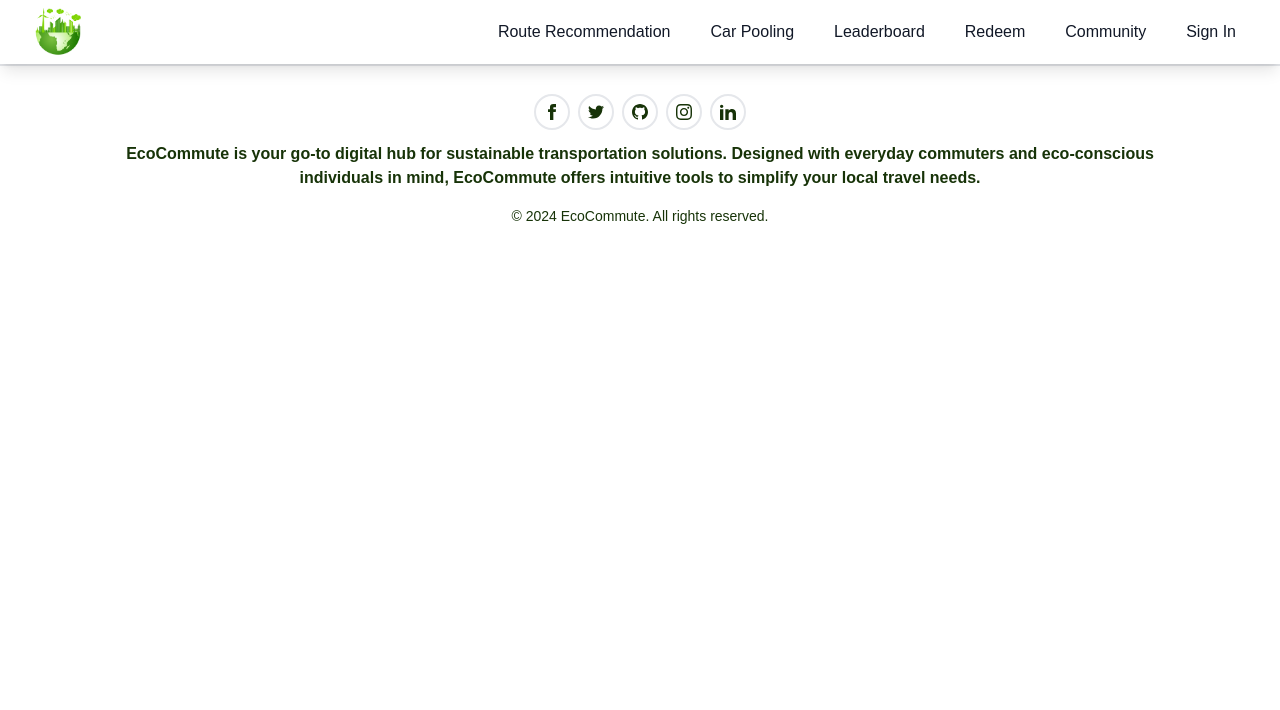
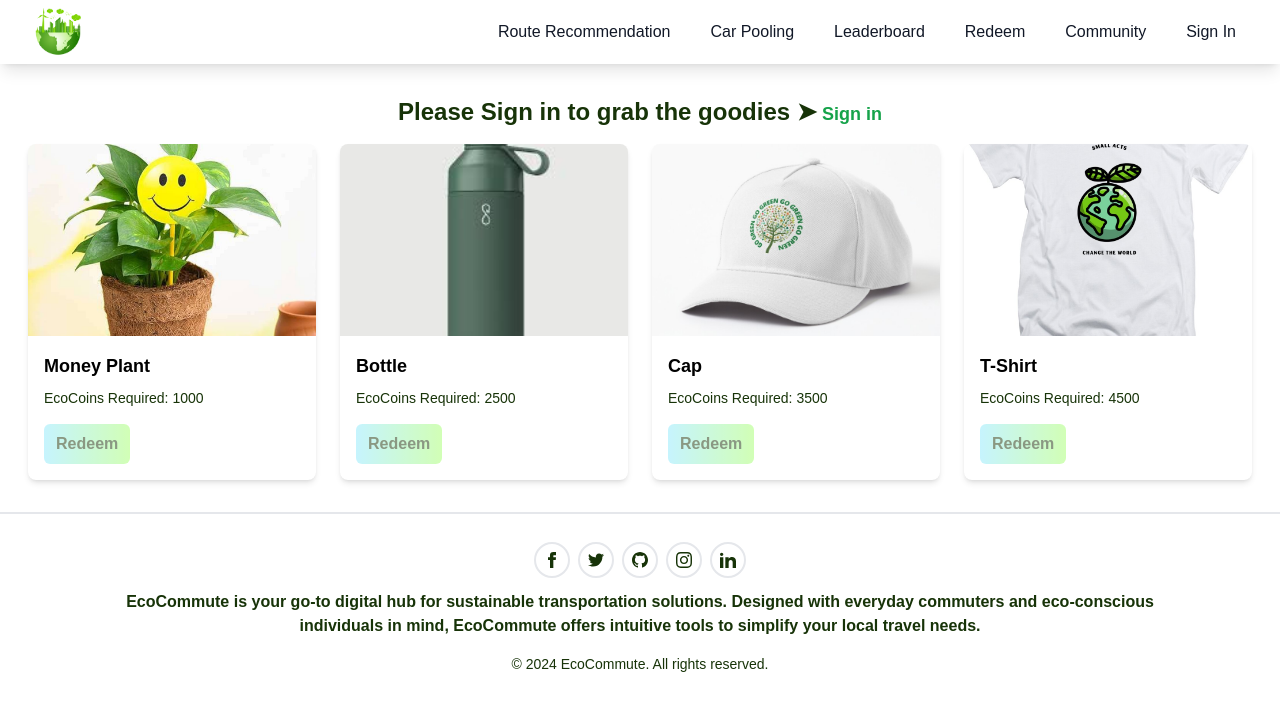
Before and after one commit to Aman172003/EcoCommute, a React (Create React App) app: page /redeem in a window 1280 px wide. Shown: the top 710 px of the page. Built offline with nearby package versions, Linux system fonts and the light colour scheme.

Commit message:
toaster added

```diff
--- a/package.json
+++ b/package.json
@@ -10,6 +10,7 @@
     "nodemon": "^3.1.0",
     "react": "^18.2.0",
     "react-dom": "^18.2.0",
+    "react-hot-toast": "^2.4.1",
     "react-icons": "^5.0.1",
     "react-router-dom": "^6.22.3",
     "react-scripts": "5.0.1",
--- a/src/App.js
+++ b/src/App.js
@@ -20,6 +20,7 @@ import GiveRide from "./pages/GiveRide";
 import AskForRide from "./pages/AskForRide";
 import AvailableDrivers from "./pages/AvailableDrivers";
 import Requests from "./pages/Requests";
+import { Toaster } from "react-hot-toast";
 
 // Custom component to control the visibility of Navbar and Footer
 function NavigationControl() {
@@ -53,8 +54,16 @@ function NavigationControl() {
 }
 
 function App() {
+  const createToast = {
+    success: {
+      theme: {
+        primary: "#09fcf6",
+      },
+    },
+  };
   return (
     <GeneralState>
+      <Toaster position="top-right" toastOptions={createToast}></Toaster>
       <Router>
         <NavigationControl />
       </Router>
--- a/src/auth/Login.js
+++ b/src/auth/Login.js
@@ -4,6 +4,7 @@ import { useNavigate } from "react-router-dom";
 import GeneralContext from "../context/GeneralContext";
 import { auth, provider } from "./config";
 import { signInWithPopup } from "firebase/auth";
+import toast from "react-hot-toast";
 
 const colors = {
   primary: "#9BCF53",
--- a/src/auth/Signup.js
+++ b/src/auth/Signup.js
@@ -1,4 +1,5 @@
 import React, { useEffect, useState, useContext } from "react";
+import toast from "react-hot-toast";
 import { useNavigate } from "react-router-dom";
 import logo from "../assets/logo.png";
 import GeneralContext from "../context/GeneralContext";
@@ -73,6 +74,7 @@ const Signup = () => {
       password,
     };
     await SignIn(payload);
+    toast.success("Congratulations, You have earned 15 EcoCoins");
   };
 
   const handleGoogleClick = async () => {
@@ -87,6 +89,7 @@ const Signup = () => {
         password,
       };
       await SignIn(payload);
+      toast.success("Congratulations, You have earned 15 EcoCoins");
     });
   };
   // useEffect(() => {
--- a/src/components/HostModal.js
+++ b/src/components/HostModal.js
@@ -1,10 +1,11 @@
 import React, { useContext, useEffect, useState, useRef } from "react";
 import GeneralContext from "../context/GeneralContext";
+import toast from "react-hot-toast";
 
 const HostModal = ({ isModalOpen, toggleModal }) => {
   const refClose = useRef(null);
   const context = useContext(GeneralContext);
-  const { addCampaign } = context;
+  const { addCampaign, setLeaderboardData } = context;
 
   const [campaign, setCampaign] = useState({
     title: "",
@@ -13,7 +14,7 @@ const HostModal = ({ isModalOpen, toggleModal }) => {
     description: "",
   });
 
-  const handleClick = (e) => {
+  const handleClick = async (e) => {
     e.preventDefault();
     if (campaign.address.length >= 10 && campaign.description.length >= 10) {
       refClose.current.click();
@@ -29,6 +30,13 @@ const HostModal = ({ isModalOpen, toggleModal }) => {
         address: "",
         description: "",
       });
+      const temp = await setLeaderboardData(localStorage.getItem("name"), 50);
+      const updatedData = await temp.find(
+        (entry) => entry.user === localStorage.getItem("id")
+      );
+      const userCoins = updatedData.coins;
+      localStorage.setItem("coins", userCoins);
+      toast.success("Congratulations, You have earned 50 EcoCoins");
     } else {
       console.log("description and adress length must be greater than 10");
     }
--- a/src/pages/Community.js
+++ b/src/pages/Community.js
@@ -3,6 +3,7 @@ import HostModal from "../components/HostModal";
 import GeneralContext from "../context/GeneralContext";
 import EditModal from "../components/EditModal";
 import Comments from "./Comments";
+import toast from "react-hot-toast";
 
 const Community = () => {
   const context = useContext(GeneralContext);
@@ -12,12 +13,14 @@ const Community = () => {
     addSupporter,
     setCampaigns,
     deleteCampaign,
+    setLeaderboardData,
   } = context;
 
   const [currentCampaign, setCurrentCampaign] = useState(null); // State to store the current campaign being edited
 
   const handleJoinCampaign = async (id) => {
     if (!localStorage.getItem("token")) {
+      // Show a message if user is not signed in
       const overlay = document.createElement("div");
       overlay.style.position = "fixed";
       overlay.style.top = "0";
@@ -33,7 +36,11 @@ const Community = () => {
       document.body.appendChild(overlay);
       return;
     }
+
+    // Call addSupporter function to join or unjoin the campaign
     const updatedCampaign = await addSupporter(id);
+
+    // Update the campaigns state with the updated campaign
     const updatedCampaigns = campaigns.map((campaign) => {
       if (campaign._id === updatedCampaign._id) {
         return updatedCampaign;
@@ -41,6 +48,26 @@ const Community = () => {
       return campaign;
     });
     setCampaigns(updatedCampaigns);
+
+    // Show a success toast if user successfully joins the campaign
+    if (updatedCampaign.supporters.includes(localStorage.getItem("id"))) {
+      const temp = await setLeaderboardData(localStorage.getItem("name"), 20);
+      const updatedData = await temp.find(
+        (entry) => entry.user === localStorage.getItem("id")
+      );
+      const userCoins = updatedData.coins;
+      localStorage.setItem("coins", userCoins);
+      toast.success("Congratulations! You have earned 20 EcoCoins");
+    } else {
+      const temp = await setLeaderboardData(localStorage.getItem("name"), -20);
+      const updatedData = await temp.find(
+        (entry) => entry.user === localStorage.getItem("id")
+      );
+      const userCoins = updatedData.coins;
+      localStorage.setItem("coins", userCoins);
+      // Show an error toast if user unjoins the campaign
+      toast.error("Oops! You have lost 20 EcoCoins");
+    }
   };
 
   useEffect(() => {
@@ -82,6 +109,17 @@ const Community = () => {
   const handleEditCampaign = (campaign) => {
     setCurrentCampaign(campaign);
     editToggleModal();
+  };
+
+  const handleDeleteCampaign = async (campaignId) => {
+    deleteCampaign(campaignId);
+    const temp = await setLeaderboardData(localStorage.getItem("name"), -50);
+    const updatedData = await temp.find(
+      (entry) => entry.user === localStorage.getItem("id")
+    );
+    const userCoins = updatedData.coins;
+    localStorage.setItem("coins", userCoins);
+    toast.error("Ohh! You have lost 50 EcoCoins");
   };
 
   function formatDate(dateString) {
@@ -169,7 +207,9 @@ const Community = () => {
                   <div>
                     {/* Icon for deleting */}
                     {localStorage.getItem("id") === campaign.user && (
-                      <button onClick={() => deleteCampaign(campaign._id)}>
+                      <button
+                        onClick={() => handleDeleteCampaign(campaign._id)}
+                      >
                         <i className="fas fa-trash text-green-800 hover:text-green-700"></i>
                       </button>
                     )}
--- a/src/pages/Redeem.js
+++ b/src/pages/Redeem.js
@@ -30,61 +30,61 @@ const Redeem = () => {
     },
   ];
   const currentCoins = localStorage.getItem("coins") || 0;
-  // return (
-  //   <div className="container mx-auto mt-8 flex flex-col items-center mb-8">
-  //     {localStorage.getItem("id") ? (
-  //       <>
-  //         <h2 className="text-2xl text-custom-green font-bold mb-4">
-  //           Welcome, {localStorage.getItem("name")}!
-  //         </h2>
-  //         <p className="text-lg mb-4">Eco-Coins Available : {currentCoins}</p>
-  //       </>
-  //     ) : (
-  //       <h2 className="text-2xl text-custom-green font-bold mb-4">
-  //         Please Sign in to grab the goodies &#10148;
-  //         <a
-  //           className="text-lg text-green-600 hover:text-green-500"
-  //           onClick={() => navigate("/login")}
-  //           href=""
-  //         >
-  //           {" "}
-  //           Sign in
-  //         </a>
-  //       </h2>
-  //     )}
+  return (
+    <div className="container mx-auto mt-8 flex flex-col items-center mb-8">
+      {localStorage.getItem("id") ? (
+        <>
+          <h2 className="text-2xl text-custom-green font-bold mb-4">
+            Welcome, {localStorage.getItem("name")}!
+          </h2>
+          <p className="text-lg mb-4">Eco-Coins Available : {currentCoins}</p>
+        </>
+      ) : (
+        <h2 className="text-2xl text-custom-green font-bold mb-4">
+          Please Sign in to grab the goodies &#10148;
+          <a
+            className="text-lg text-green-600 hover:text-green-500"
+            onClick={() => navigate("/login")}
+            href=""
+          >
+            {" "}
+            Sign in
+          </a>
+        </h2>
+      )}
 
-  //     <div className="grid grid-cols-1 gap-6 md:grid-cols-2 lg:grid-cols-3 xl:grid-cols-4">
-  //       {goodies.map((goodie) => (
-  //         <div
-  //           key={goodie.id}
-  //           className="bg-white rounded-lg shadow-md overflow-hidden w-72"
-  //         >
-  //           <img
-  //             className="w-full h-48 object-cover"
-  //             src={goodie.imageUrl}
-  //             alt={goodie.name}
-  //           />
-  //           <div className="p-4">
-  //             <p className="text-lg font-semibold mb-2">{goodie.name}</p>
-  //             <p className="text-sm text-custom-green mb-4">
-  //               EcoCoins Required: {goodie.pointsRequired}
-  //             </p>
+      <div className="grid grid-cols-1 gap-6 md:grid-cols-2 lg:grid-cols-3 xl:grid-cols-4">
+        {goodies.map((goodie) => (
+          <div
+            key={goodie.id}
+            className="bg-white rounded-lg shadow-md overflow-hidden w-72"
+          >
+            <img
+              className="w-full h-48 object-cover"
+              src={goodie.imageUrl}
+              alt={goodie.name}
+            />
+            <div className="p-4">
+              <p className="text-lg font-semibold mb-2">{goodie.name}</p>
+              <p className="text-sm text-custom-green mb-4">
+                EcoCoins Required: {goodie.pointsRequired}
+              </p>
 
-  //             <button
-  //               className={`custom-button px-3 py-2 ${
-  //                 currentCoins < goodie.pointsRequired
-  //                   ? "opacity-50 pointer-events-none"
-  //                   : ""
-  //               }`}
-  //             >
-  //               Redeem
-  //             </button>
-  //           </div>
-  //         </div>
-  //       ))}
-  //     </div>
-  //   </div>
-  // );
+              <button
+                className={`custom-button px-3 py-2 ${
+                  currentCoins < goodie.pointsRequired
+                    ? "opacity-50 pointer-events-none"
+                    : ""
+                }`}
+              >
+                Redeem
+              </button>
+            </div>
+          </div>
+        ))}
+      </div>
+    </div>
+  );
 };
 
 export default Redeem;
```
Also changed, not shown: 1 other file (tests, documents, lock files or other folders).
